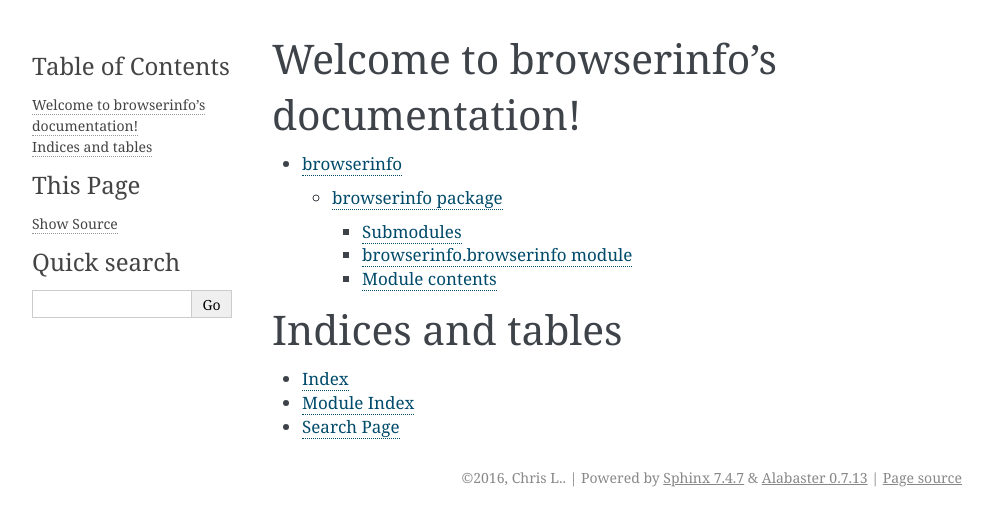
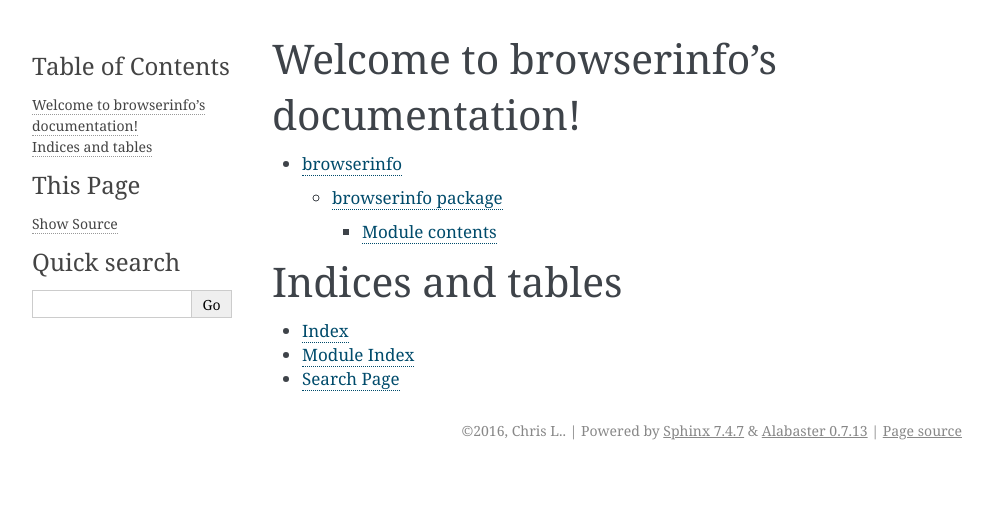
Before and after one commit to stylesuxx/browserinfo, a Sphinx documentation site: the page built from docs/index.rst, in a window 1280 px wide. Shown: the top 526 px of the page, without its empty margins (148-1141 px from the left). Built offline with Sphinx 7.4.7, drawn with Linux system fonts in a browser that asks for light colours.

```diff
--- a/docs/browserinfo.rst
+++ b/docs/browserinfo.rst
@@ -1,17 +1,5 @@
 browserinfo package
 ===================
-
-Submodules
-----------
-
-browserinfo.browserinfo module
-------------------------------
-
-.. automodule:: browserinfo.browserinfo
-    :members:
-    :undoc-members:
-    :show-inheritance:
-
 
 Module contents
 ---------------
--- a/docs/conf.py
+++ b/docs/conf.py
@@ -16,9 +16,9 @@
 # add these directories to sys.path here. If the directory is relative to the
 # documentation root, use os.path.abspath to make it absolute, like shown here.
 #
-#import os
-#import sys
-#sys.path.insert(0, os.path.abspath("../browserinfo"))
+import os
+import sys
+sys.path.insert(0, os.path.abspath("../browserinfo"))
 
 # -- General configuration ------------------------------------------------
 
```
